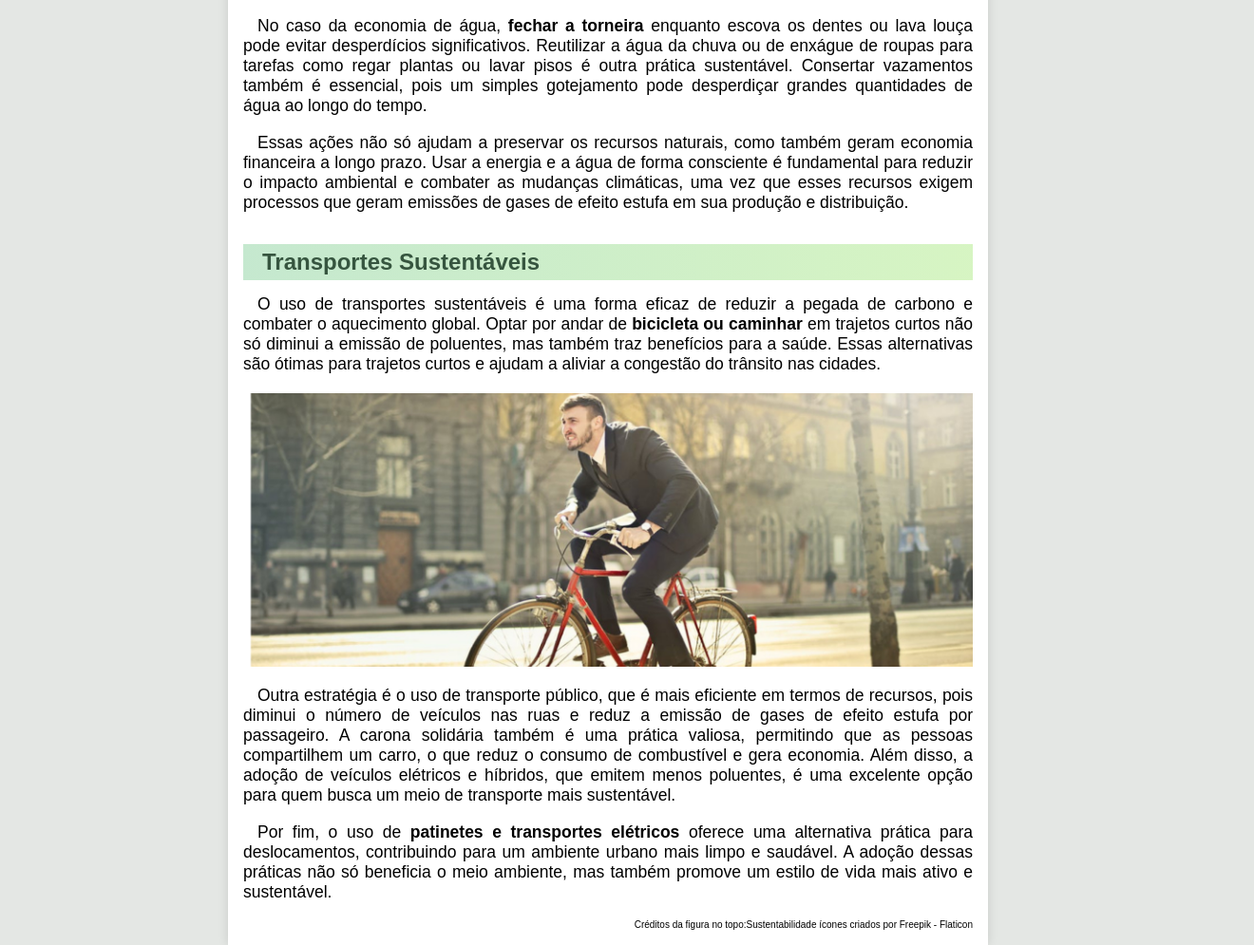
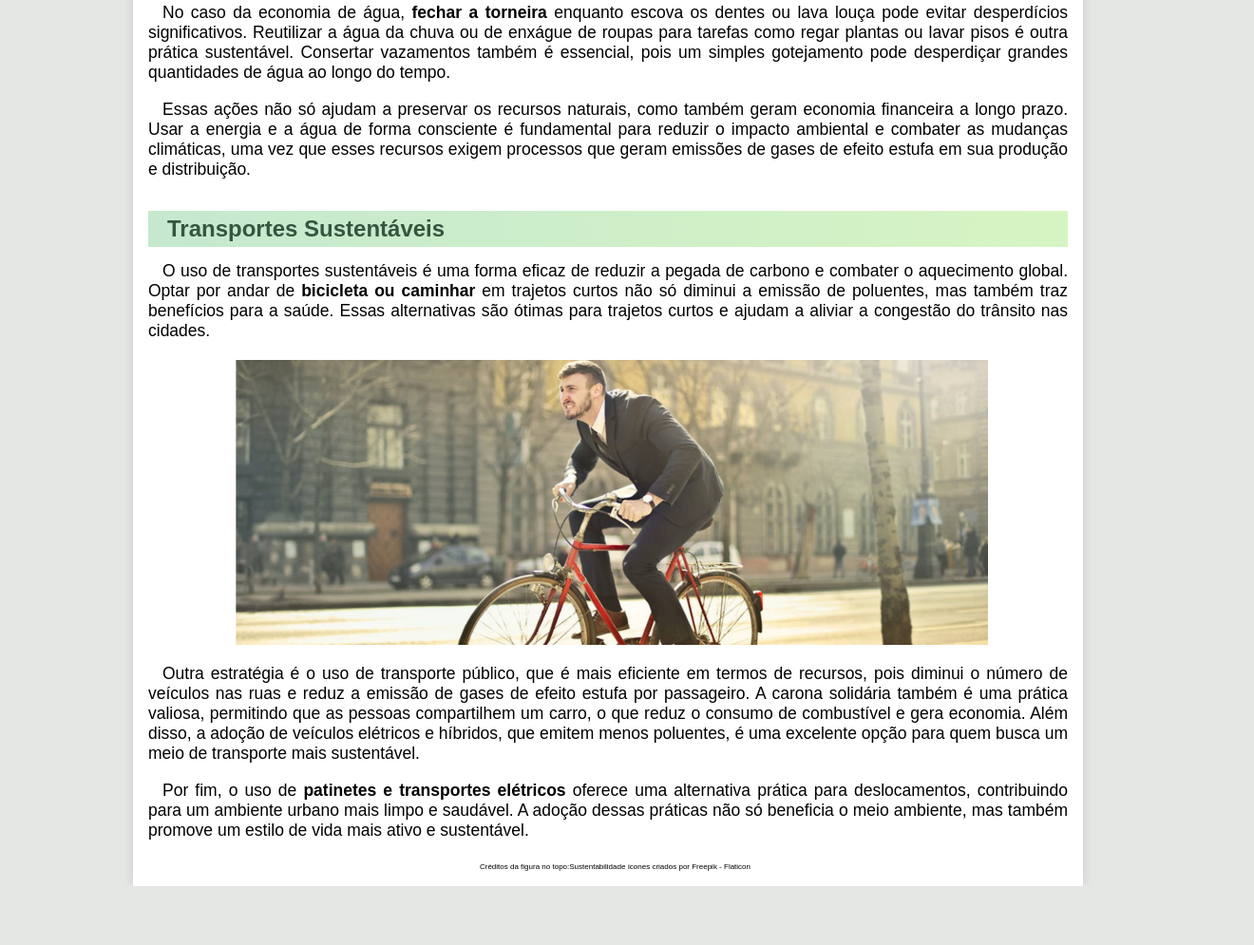
Before and after one commit to icaro4000/aquecimento_global, a plain HTML site: page pagacoes.html in a window 1280 px wide. Shown: the part 621-1616 px from the top of the page at 95% size, 1320 px wide, since content can reach past the window. After the commit the page ends 1554 px from the top, so only its background shows below. Drawn offline with Linux system fonts and the light colour scheme.

Commit message:
Finalizado(zando) part.2 kk

```diff
--- a/pagacoes.html
+++ b/pagacoes.html
@@ -5,14 +5,14 @@
     <meta name="viewport" content="width=device-width, initial-scale=1.0">
     <title>Ações</title>
     <link rel="stylesheet" href="style.css">
-    <link rel="shortcut icon" href="favicon.ico" type="image/x-icon">
+    <link rel="shortcut icon" href="favicons/planeta-terra.png" type="image/x-icon">
 </head>
 <body>
     <header>
         <h1>Pequenas Ações!</h1>
     </header>
 
-    <main>
+    <main id="centralizar">
         <article>
             <h2>Água e Energia</h2>
 
--- a/style.css
+++ b/style.css
@@ -1,71 +1,15 @@
-/*@charset "UTF-8";
+@charset "UTF-8";
 
-*{
-    margin: 0px;
-    padding: 0px;
+* {
+    margin: 0;
+    padding: 0;
+    box-sizing: border-box; /* coloca bordas e padding na largura total dos elementos */
     font-family: Arial, Helvetica, sans-serif;
 }
 
 body {
     background-color: #5c6c5c29;
-    overflow-x: hidden;
-}
-
-header {
-    font-size: 13px;
-    padding-top: 40px;
-    text-align: center;
-    background-image: linear-gradient(to bottom, #87E04C, #26aa4b);
-    color: white;
-    box-shadow: 0px 0px 10px rgba(0, 0, 0, 0.248);
-    text-shadow: 2px 2px 0px rgba(0, 0, 0, 0.449);
-    min-height: 60px;
-    margin-right: -60px;
-}
-
-main {
-   background-color: white;
-   text-indent: 15px;
-   text-align: justify;
-   min-width: 400px;
-   max-width: 800px;
-   margin: auto;
-   margin-top: -16px;
-   padding: 0px 16px;
-   box-shadow: 0px 0px 10px rgba(0, 0, 0, 0.122);
-}
-
-main h2 {
-    background-image:linear-gradient(to right, #26aa4b44, #87e04c56);
-    color: #36553f;
-    padding: 5px;
-    margin: 15px -8px;
-}
-
-main p {
-    font-size: 17.5px;
-}
-
-main picture img {
-    display: block;
-    margin: auto;
-    text-align: center;
-    margin-top: 20px;
-    margin-bottom: 20px;
-}*/
-
-@charset "UTF-8";
-
-* {
-    margin: 0;
-    padding: 0;
-    box-sizing: border-box; /* Inclui bordas e padding na largura total dos elementos */
-    font-family: Arial, Helvetica, sans-serif;
-}
-
-body {
-    background-color: #5c6c5c29;
-    overflow-x: hidden; /* Evita scroll horizontal */
+    overflow-x: hidden; /* Evita rolagem horizontal */
     margin: auto;
 }
 
@@ -80,7 +24,8 @@ header {
     text-shadow: 2px 2px 0px rgba(0, 0, 0, 0.449);
     min-height: 60px;
     margin-bottom: 20px; /* Espaço entre o header e o próximo elemento */
-    margin-right: -40px;
+    width: 100%;
+
 }
 
 header h1 {
@@ -91,12 +36,17 @@ main {
     background-color: white;
     text-indent: 15px;
     text-align: justify;
-    min-width: 400px;
-    max-width: 800px;
+    min-width: 300px;
+    max-width: 1000px;
     margin: auto;
     margin-top: -16px;
     padding: 16px; /* Uniformiza o padding interno */
     box-shadow: 0px 0px 10px rgba(0, 0, 0, 0.122);
+}
+
+#centralizar {
+    margin: auto;
+    padding: auto;
 }
 
 main h2 {
@@ -118,8 +68,10 @@ main picture img {
 }
 
 footer {
-    font-size: 10px;
-    text-align: end;
+    font-size: 8px;
+    text-align: center;
+    margin-bottom: 0%;
+    margin-top: 5px;
 }
 
 footer a {
```
Also changed, not shown: favicons/planeta-terra.png (added).
